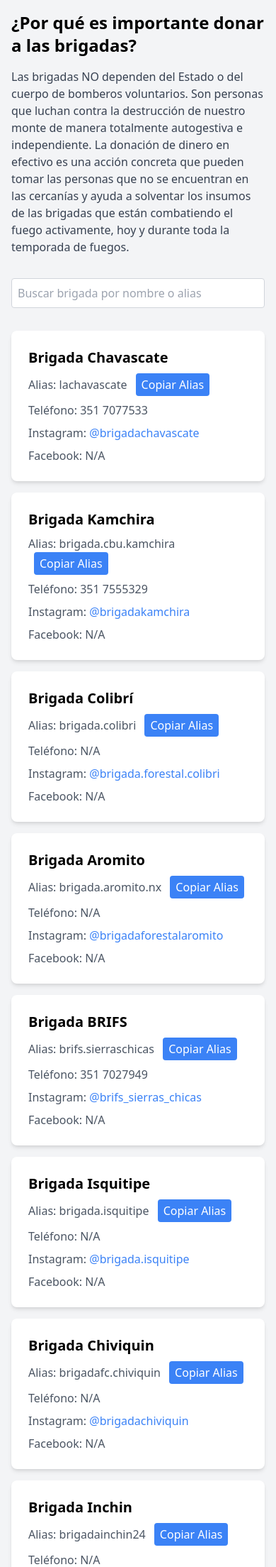
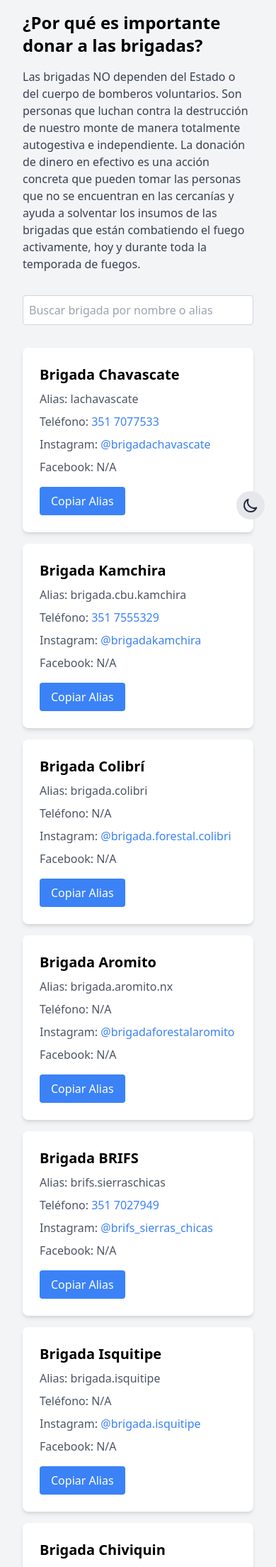
Before and after one commit to carlosgraffi/AyudaIncendiosCordoba, a Flask app: page / in a window 390 px wide. Shown: the part 96-2304 px from the top of the page at 71% size. Run offline with Flask 3, Linux system fonts and the light colour scheme.

Commit message:
Agent query: Is the dark mode toggle button visible and functional? Are the phone numbers clickable WhatsApp links? Is the layout responsive on mobile devices?

```diff
--- a/static/css/tailwind.css
+++ b/static/css/tailwind.css
@@ -8,3 +8,19 @@
 .brigade-card:hover {
     transform: scale(1.05);
 }
+
+/* Dark mode styles */
+.dark {
+    @apply bg-gray-900 text-white;
+}
+
+.dark .brigade-card {
+    @apply bg-gray-800 text-white;
+}
+
+/* Responsive styles */
+@media (max-width: 640px) {
+    .brigade-card {
+        @apply w-full;
+    }
+}
--- a/static/js/script.js
+++ b/static/js/script.js
@@ -24,20 +24,24 @@ document.addEventListener('DOMContentLoaded', () => {
     }
 
     function createBrigadeCard(brigade) {
+        const phoneLink = brigade['Phone Number']
+            ? `<a href="https://wa.me/${brigade['Phone Number'].replace(/\s/g, '')}" target="_blank" class="text-blue-500 hover:underline">${brigade['Phone Number']}</a>`
+            : 'N/A';
+
         const instagramLink = brigade.Instagram
             ? `<a href="https://www.instagram.com/${brigade.Instagram.replace('@', '')}" target="_blank" class="text-blue-500 hover:underline">${brigade.Instagram}</a>`
             : 'N/A';
 
         return `
-            <div class="brigade-card bg-white rounded-lg shadow-md p-6 mb-4">
+            <div class="brigade-card bg-white dark:bg-gray-800 rounded-lg shadow-md p-6 mb-4">
                 <h2 class="text-xl font-bold mb-2">${brigade.Name}</h2>
-                <p class="text-gray-600 mb-2">
+                <p class="text-gray-600 dark:text-gray-400 mb-2">
                     Alias: ${brigade.Alias || 'N/A'}
-                    <button class="ml-2 px-2 py-1 bg-blue-500 text-white rounded copy-alias" data-alias="${brigade.Alias || ''}">Copiar Alias</button>
                 </p>
-                <p class="text-gray-600 mb-2">Teléfono: ${brigade['Phone Number'] || 'N/A'}</p>
-                <p class="text-gray-600 mb-2">Instagram: ${instagramLink}</p>
-                <p class="text-gray-600">Facebook: ${brigade.Facebook || 'N/A'}</p>
+                <p class="text-gray-600 dark:text-gray-400 mb-2">Teléfono: ${phoneLink}</p>
+                <p class="text-gray-600 dark:text-gray-400 mb-2">Instagram: ${instagramLink}</p>
+                <p class="text-gray-600 dark:text-gray-400">Facebook: ${brigade.Facebook || 'N/A'}</p>
+                <button class="mt-4 px-4 py-2 bg-blue-500 text-white rounded copy-alias" data-alias="${brigade.Alias || ''}">Copiar Alias</button>
             </div>
         `;
     }
--- a/templates/base.html
+++ b/templates/base.html
@@ -1,20 +1,20 @@
 <!DOCTYPE html>
-<html lang="es">
+<html lang="es" class="dark:bg-gray-900">
 <head>
     <meta charset="UTF-8">
     <meta name="viewport" content="width=device-width, initial-scale=1.0">
     <title>Brigadas de Bomberos de Córdoba</title>
     <link rel="stylesheet" href="{{ url_for('static', filename='css/tailwind.css') }}">
 </head>
-<body class="bg-gray-100 min-h-screen">
+<body class="bg-gray-100 dark:bg-gray-900 min-h-screen">
     <header class="bg-red-600 text-white p-4">
         <h1 class="text-2xl font-bold text-center">Brigadas de Bomberos de Córdoba</h1>
     </header>
     <main class="container mx-auto p-4">
         {% block content %}{% endblock %}
     </main>
-    <footer class="bg-gray-200 text-center p-4 mt-8">
-        <p>&copy; 2023 Brigadas de Bomberos de Córdoba. Todos los derechos reservados.</p>
+    <footer class="bg-gray-200 dark:bg-gray-800 text-center p-4 mt-8">
+        <p class="dark:text-white">&copy; 2023 Brigadas de Bomberos de Córdoba. Todos los derechos reservados.</p>
     </footer>
     <script src="{{ url_for('static', filename='js/script.js') }}"></script>
 </body>
--- a/templates/index.html
+++ b/templates/index.html
@@ -1,35 +1,66 @@
 {% extends "base.html" %}
 
 {% block content %}
+<div class="container mx-auto px-4">
     <div class="mb-8">
         <h2 class="text-2xl font-bold mb-4">¿Por qué es importante donar a las brigadas?</h2>
-    <p class="text-gray-700 mb-4">
+        <p class="text-gray-700 dark:text-gray-300 mb-4">
             Las brigadas NO dependen del Estado o del cuerpo de bomberos voluntarios. Son personas que luchan contra la destrucción de nuestro monte de manera totalmente autogestiva e independiente. La donación de dinero en efectivo es una acción concreta que pueden tomar las personas que no se encuentran en las cercanías y ayuda a solventar los insumos de las brigadas que están combatiendo el fuego activamente, hoy y durante toda la temporada de fuegos.
         </p>
     </div>
 
     <div class="mb-8">
-    <input type="text" id="search" placeholder="Buscar brigada por nombre o alias" class="w-full p-2 border border-gray-300 rounded">
+        <input type="text" id="search" placeholder="Buscar brigada por nombre o alias" class="w-full p-2 border border-gray-300 rounded dark:bg-gray-700 dark:border-gray-600 dark:text-white">
     </div>
 
-<div id="brigades-container" class="grid grid-cols-1 md:grid-cols-2 lg:grid-cols-3 gap-4">
+    <div id="brigades-container" class="grid grid-cols-1 sm:grid-cols-2 lg:grid-cols-3 gap-4">
         {% for brigade in brigades %}
-    <div class="brigade-card bg-white rounded-lg shadow-md p-6">
+        <div class="brigade-card bg-white dark:bg-gray-800 rounded-lg shadow-md p-6">
             <h2 class="text-xl font-bold mb-2">{{ brigade.Name }}</h2>
-        <p class="text-gray-600 mb-2">
+            <p class="text-gray-600 dark:text-gray-400 mb-2">
                 Alias: {{ brigade.Alias or 'N/A' }}
-            <button class="ml-2 px-2 py-1 bg-blue-500 text-white rounded copy-alias" data-alias="{{ brigade.Alias }}">Copiar Alias</button>
             </p>
-        <p class="text-gray-600 mb-2">Teléfono: {{ brigade['Phone Number'] or 'N/A' }}</p>
-        <p class="text-gray-600 mb-2">Instagram:
+            <p class="text-gray-600 dark:text-gray-400 mb-2">
+                Teléfono:
+                {% if brigade['Phone Number'] %}
+                    <a href="https://wa.me/{{ brigade['Phone Number']|replace(' ', '') }}" target="_blank" class="text-blue-500 hover:underline">{{ brigade['Phone Number'] }}</a>
+                {% else %}
+                    N/A
+                {% endif %}
+            </p>
+            <p class="text-gray-600 dark:text-gray-400 mb-2">
+                Instagram:
                 {% if brigade.Instagram %}
                     <a href="https://www.instagram.com/{{ brigade.Instagram.lstrip('@') }}" target="_blank" class="text-blue-500 hover:underline">{{ brigade.Instagram }}</a>
                 {% else %}
                     N/A
                 {% endif %}
             </p>
-        <p class="text-gray-600">Facebook: {{ brigade.Facebook or 'N/A' }}</p>
+            <p class="text-gray-600 dark:text-gray-400">Facebook: {{ brigade.Facebook or 'N/A' }}</p>
+            <button class="mt-4 px-4 py-2 bg-blue-500 text-white rounded copy-alias" data-alias="{{ brigade.Alias }}">Copiar Alias</button>
         </div>
         {% endfor %}
     </div>
+</div>
+
+<button id="darkModeToggle" class="fixed bottom-4 right-4 bg-gray-200 dark:bg-gray-700 text-gray-800 dark:text-white p-2 rounded-full">
+    <svg xmlns="http://www.w3.org/2000/svg" class="h-6 w-6" fill="none" viewBox="0 0 24 24" stroke="currentColor">
+        <path stroke-linecap="round" stroke-linejoin="round" stroke-width="2" d="M20.354 15.354A9 9 0 018.646 3.646 9.003 9.003 0 0012 21a9.003 9.003 0 008.354-5.646z" />
+    </svg>
+</button>
+
+<script>
+    const darkModeToggle = document.getElementById('darkModeToggle');
+    const html = document.documentElement;
+
+    darkModeToggle.addEventListener('click', () => {
+        html.classList.toggle('dark');
+        localStorage.setItem('darkMode', html.classList.contains('dark'));
+    });
+
+    // Check for saved dark mode preference
+    if (localStorage.getItem('darkMode') === 'true') {
+        html.classList.add('dark');
+    }
+</script>
 {% endblock %}
```
Lines whose indentation alone changed are shown as unchanged.
